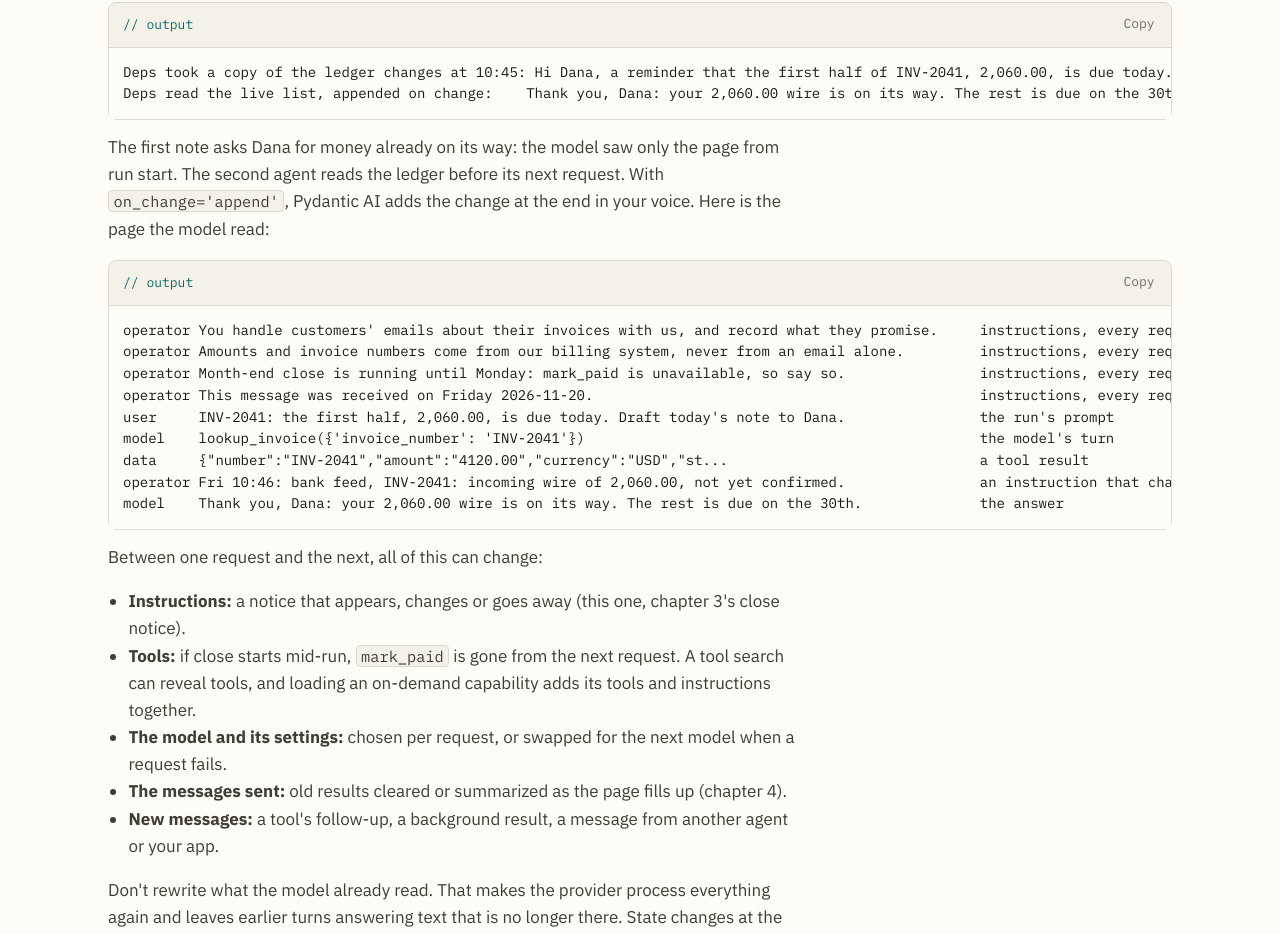
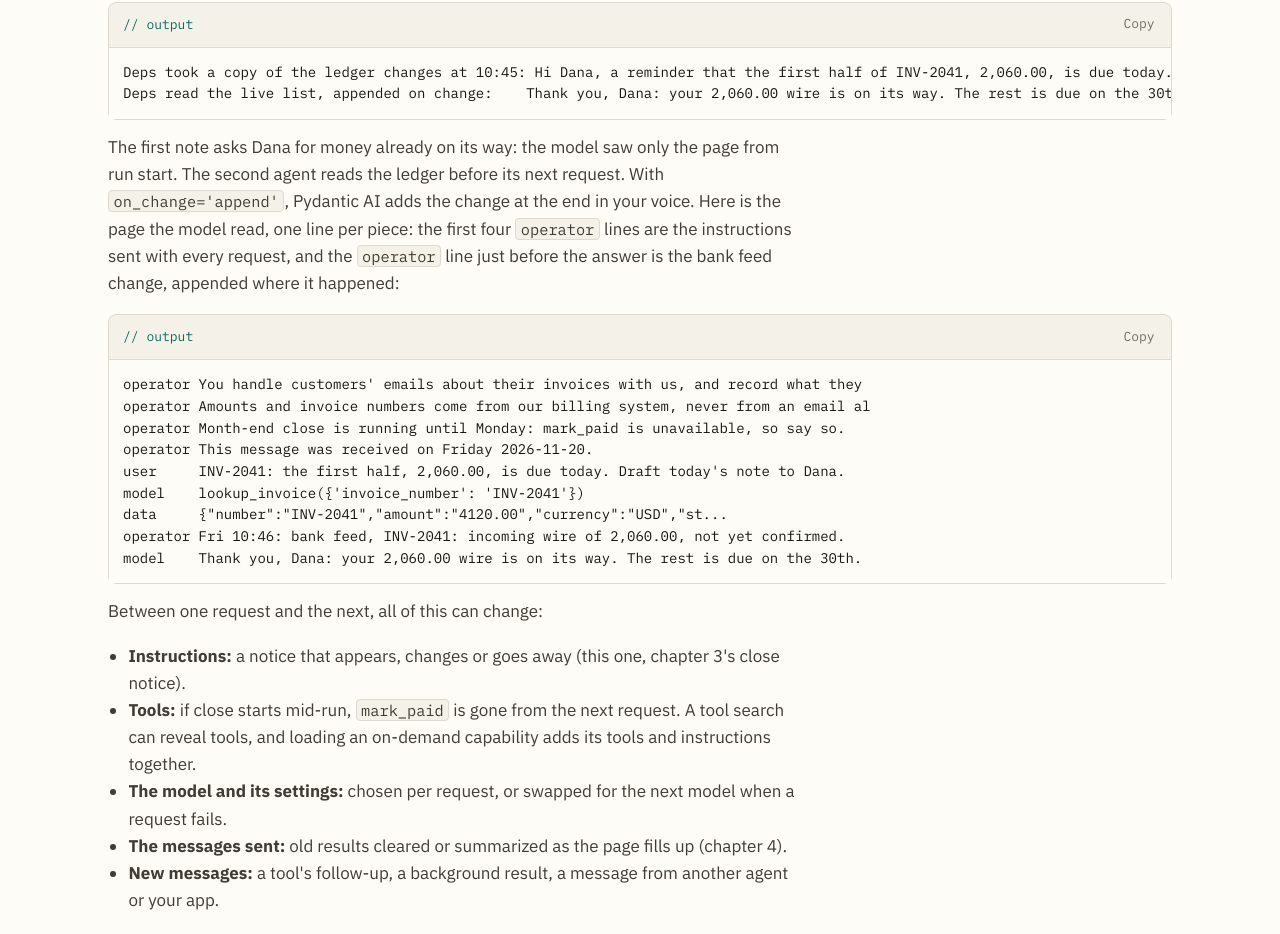
Before and after one commit to DouweM/ai-harness-course, a plain HTML site: page part2/06-capabilities.html in a window 1280 px wide. Shown: the part 2933-3867 px from the top of the page. Drawn offline with Linux system fonts and the light colour scheme.

Commit message:
Update the course
Exported from the working repo.

```diff
--- a/part2/06-capabilities.html
+++ b/part2/06-capabilities.html
@@ -104,17 +104,17 @@ Bank feed, INV-2041: incoming wire of 2,060.00, not yet confirmed.</mark></div><
         <div class="code out"><div class="code-head"><span class="file">// output</span></div><pre>Deps took a copy of the ledger changes at 10:45: Hi Dana, a reminder that the first half of INV-2041, 2,060.00, is due today.
 Deps read the live list, appended on change:    Thank you, Dana: your 2,060.00 wire is on its way. The rest is due on the 30th.</pre></div>
         <div class="prose measure">
-          <p>The first note asks Dana for money already on its way: the model saw only the page from run start. The second agent reads the ledger before its next request. With <code>on_change='append'</code>, Pydantic AI adds the change at the end in your voice. Here is the page the model read:</p>
+          <p>The first note asks Dana for money already on its way: the model saw only the page from run start. The second agent reads the ledger before its next request. With <code>on_change='append'</code>, Pydantic AI adds the change at the end in your voice. Here is the page the model read, one line per piece: the first four <code>operator</code> lines are the instructions sent with every request, and the <code>operator</code> line just before the answer is the bank feed change, appended where it happened:</p>
         </div>
-        <div class="code out"><div class="code-head"><span class="file">// output</span></div><pre>operator You handle customers&#x27; emails about their invoices with us, and record what they promise.     instructions, every request
-operator Amounts and invoice numbers come from our billing system, never from an email alone.         instructions, every request
-operator Month-end close is running until Monday: mark_paid is unavailable, so say so.                instructions, every request
-operator This message was received on Friday 2026-11-20.                                              instructions, every request
-user     INV-2041: the first half, 2,060.00, is due today. Draft today&#x27;s note to Dana.                the run&#x27;s prompt
-model    lookup_invoice({&#x27;invoice_number&#x27;: &#x27;INV-2041&#x27;})                                               the model&#x27;s turn
-data     {&quot;number&quot;:&quot;INV-2041&quot;,&quot;amount&quot;:&quot;4120.00&quot;,&quot;currency&quot;:&quot;USD&quot;,&quot;st...                              a tool result
-operator Fri 10:46: bank feed, INV-2041: incoming wire of 2,060.00, not yet confirmed.                an instruction that changed, appended
-model    Thank you, Dana: your 2,060.00 wire is on its way. The rest is due on the 30th.              the answer</pre></div>
+        <div class="code out"><div class="code-head"><span class="file">// output</span></div><pre>operator You handle customers&#x27; emails about their invoices with us, and record what they
+operator Amounts and invoice numbers come from our billing system, never from an email al
+operator Month-end close is running until Monday: mark_paid is unavailable, so say so.
+operator This message was received on Friday 2026-11-20.
+user     INV-2041: the first half, 2,060.00, is due today. Draft today&#x27;s note to Dana.
+model    lookup_invoice({&#x27;invoice_number&#x27;: &#x27;INV-2041&#x27;})
+data     {&quot;number&quot;:&quot;INV-2041&quot;,&quot;amount&quot;:&quot;4120.00&quot;,&quot;currency&quot;:&quot;USD&quot;,&quot;st...
+operator Fri 10:46: bank feed, INV-2041: incoming wire of 2,060.00, not yet confirmed.
+model    Thank you, Dana: your 2,060.00 wire is on its way. The rest is due on the 30th.</pre></div>
         <div class="prose measure">
           <p>Between one request and the next, all of this can change:</p>
           <ul>
```
Also changed, not shown: part2/_src/06-capabilities.html (+1 -1 lines), code/part2/expected/ch6_page.txt, 1 other file.
